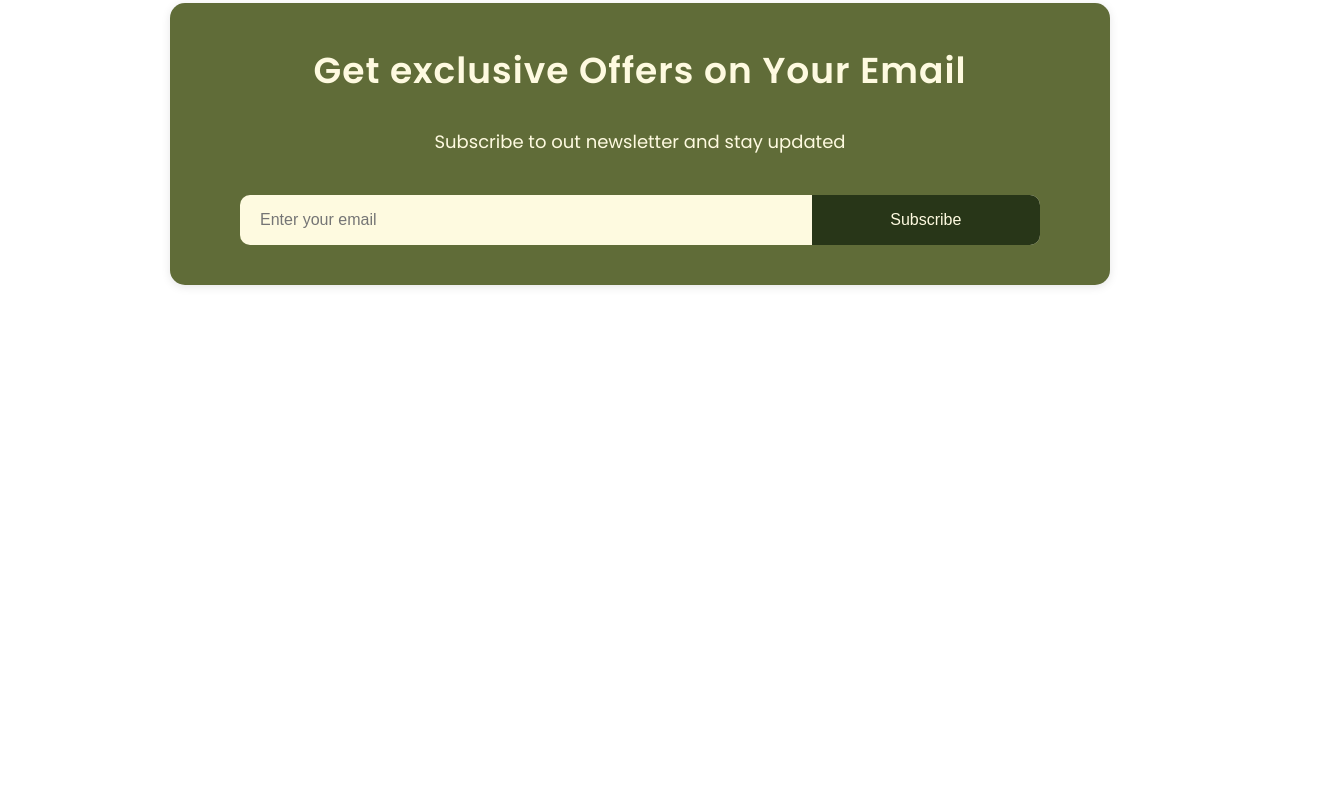
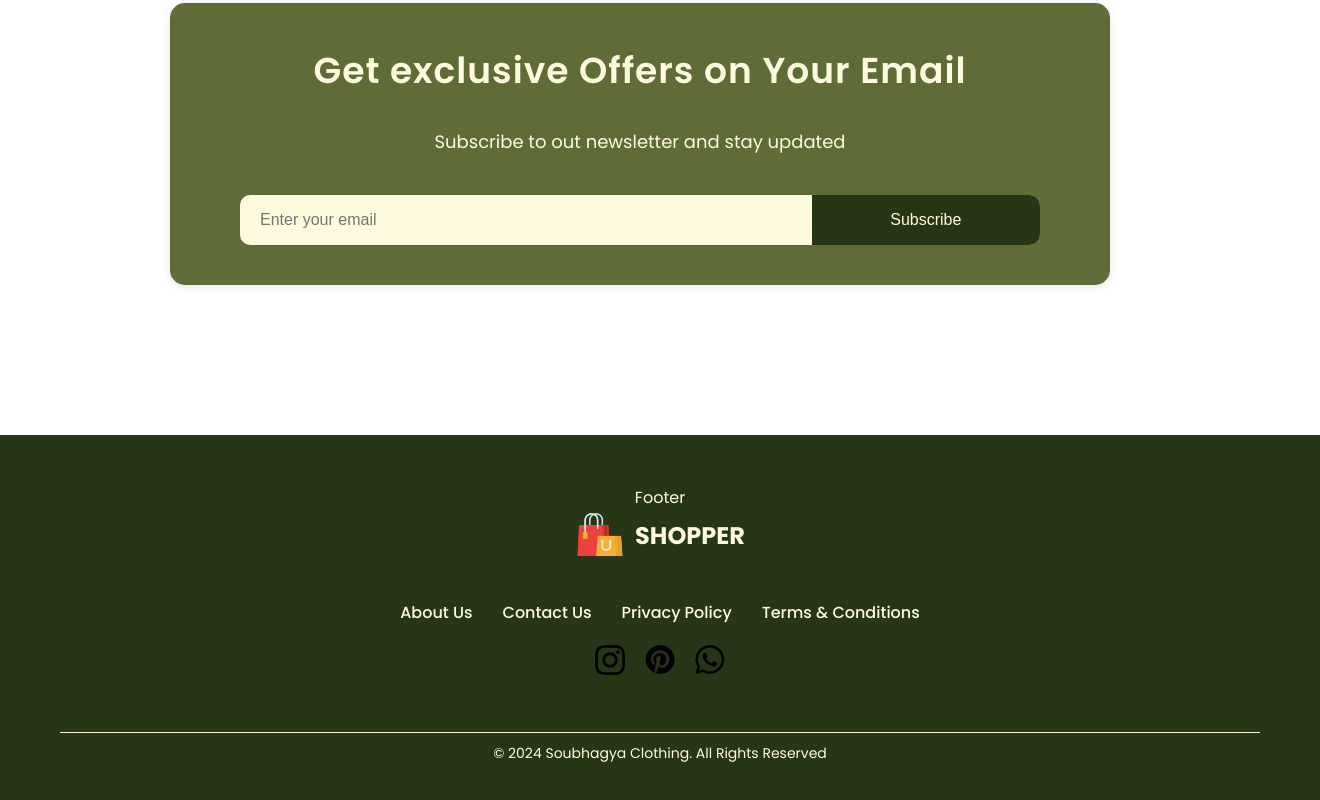
Before and after one commit to Vishnudas2003/Soubhagya-clothing, a React (Create React App) app in the folder frontend/: page / in a window 1280 px wide. Shown: the part 4871-5671 px from the top of the page, 1320 px wide, since content can reach past the window. Before the commit the page ends 5306 px from the top, so only its background shows below. Built offline with nearby package versions, Linux system fonts and the light colour scheme.

Commit message:
Updated the Footer

```diff
--- /dev/null
+++ b/frontend/src/Components/Footer/Footer.css
@@ -0,0 +1,85 @@
+/* Footer Styles */
+.footer {
+    background-color: #283618; /* Deep Olive background */
+    color: #fefae0; /* Soft Cream text */
+    display: flex;
+    flex-direction: column;
+    align-items: center;
+    justify-content: center;
+    padding: 50px 20px;
+    text-align: center;
+    width: 100%;
+}
+
+.footer-logo {
+    display: flex;
+    align-items: center;
+    gap: 10px;
+    margin-bottom: 20px;
+}
+
+.footer-logo img {
+    height: 50px;
+}
+
+.footer-logo p {
+    font-size: 1.5rem;
+    font-weight: 700;
+    color: #fefae0; /* Soft Cream text */
+    text-transform: uppercase;
+}
+
+.footer-links {
+    list-style: none;
+    padding: 0;
+    margin: 20px 0;
+    display: flex;
+    gap: 30px;
+}
+
+.footer-links li a {
+    text-decoration: none;
+    color: #fefae0; /* Soft Cream for the links */
+    font-size: 16px;
+    font-weight: 500;
+    transition: color 0.3s ease;
+}
+
+.footer-links li a:hover {
+    color: #dda15e; /* Slight hover effect for better interactivity */
+}
+
+.footer-social-icons {
+    display: flex;
+    gap: 20px;
+    margin-bottom: 30px;
+}
+
+.footer-icons-container img {
+    width: 30px;
+    cursor: pointer;
+    transition: transform 0.3s ease;
+}
+
+.footer-icons-container img:hover {
+    transform: scale(1.1); /* Slight zoom on hover */
+}
+
+.footer-copyright {
+    margin-top: 20px;
+    width: 100%;
+    max-width: 1200px;
+}
+
+.footer-copyright hr {
+    border: none;
+    height: 1px;
+    background-color: #fefae0; /* Soft Cream line */
+    margin-bottom: 10px;
+}
+
+.footer-copyright p {
+    font-size: 14px;
+    color: #fefae0; /* Soft Cream text */
+    margin: 0;
+}
--- /dev/null
+++ b/frontend/src/Components/Footer/Footer.jsx
@@ -0,0 +1,40 @@
+import React from 'react'
+import './Footer.css'
+import footer_logo from '../Assets/logo_big.png'
+import instagram_icon from '../Assets/instagram_icon.png'
+import pintester_icon from '../Assets/pintester_icon.png'
+import whatsapp_icon from '../Assets/whatsapp_icon.png'
+
+export const Footer = () => {
+  return (
+    <div className='footer'>Footer
+    <div className="footer-logo">
+        <img src={footer_logo} alt="footer-logo" />
+        <p>SHOPPER</p>
+    </div>
+    <ul className='footer-links'>
+        <li><a href="#">About Us</a></li>
+        <li><a href="#">Contact Us</a></li>
+        <li><a href="#">Privacy Policy</a></li>
+        <li><a href="#">Terms & Conditions</a></li>
+    </ul>
+    <div className="footer-social-icons">
+        <div className="footer-icons-container">
+            <img src={instagram_icon} alt="intagram_icons" />
+        </div>
+        <div className="footer-icons-container">
+            <img src={pintester_icon} alt="intagram_icons" />
+        </div>
+        <div className="footer-icons-container">
+            <img src={whatsapp_icon} alt="whatsapp icon" />
+        </div>
+    </div>
+
+    <div className="footer-copyright">
+         <hr />
+         <p>&copy; 2024 Soubhagya Clothing. All Rights Reserved</p>
+    </div>
+    </div>
+
+  )
+}
--- a/frontend/src/Pages/Shop.jsx
+++ b/frontend/src/Pages/Shop.jsx
@@ -4,6 +4,7 @@ import { Popular } from '../Components/Popular/Popular'
 import { Offers } from '../Components/Offers/Offers'
 import { NewCollections } from '../Components/NewCollections/NewCollections'
 import { NewsLetter } from '../Components/NewsLetter/NewsLetter'
+import { Footer } from '../Components/Footer/Footer'
 
 export const Shop = () => {
   return (
@@ -13,6 +14,7 @@ export const Shop = () => {
         <Offers/>
         <NewCollections/>
         <NewsLetter/>
+        <Footer />
     </div>
   )
 }
```
